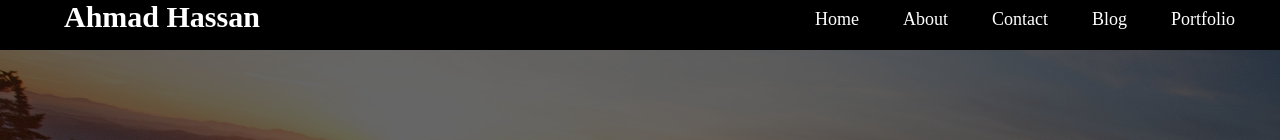
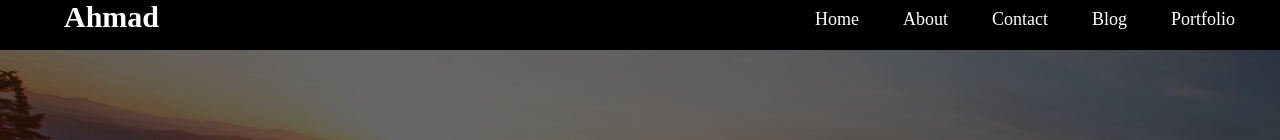
Before and after one commit to ahmadhassan9930/mynavbar, a plain HTML site: page index.html in a window 1280 px wide. Shown: the top 140 px of the page. Drawn offline with Linux system fonts and the light colour scheme.

Commit message:
Update index.html

```diff
--- a/index.html
+++ b/index.html
@@ -17,7 +17,7 @@
             <i class="fa fa-bars"  id="signone"></i>
             <i class="fa fa-times"  id="signtwo"></i>
         </label>
-        <h1>Ahmad <span> Hassan</span></h1>
+        <h1>Ahmad</h1>
         <ul>
             <li><a href="#">Home</a></li>
             <li><a href="#top">About</a></li>
```
